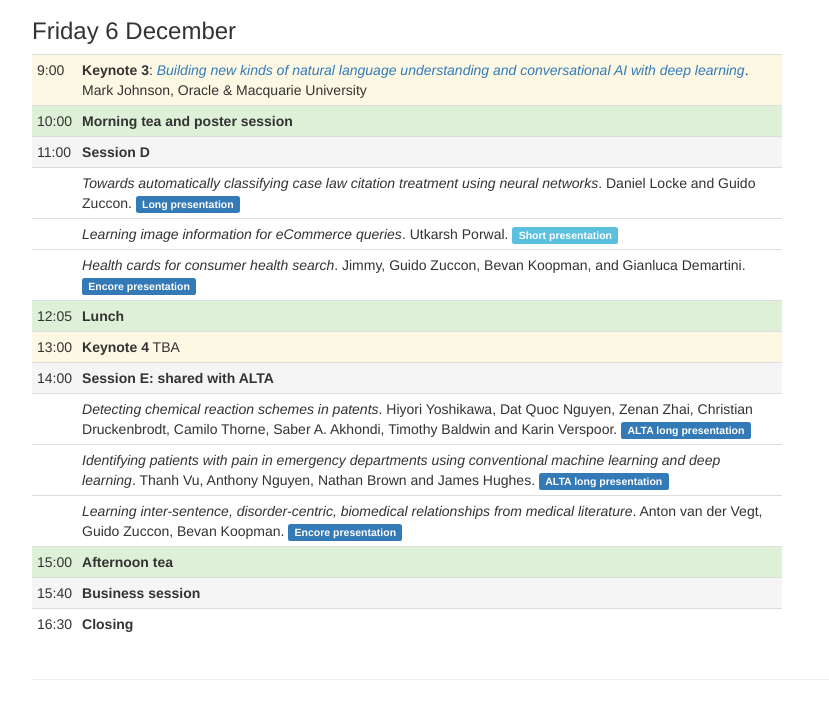
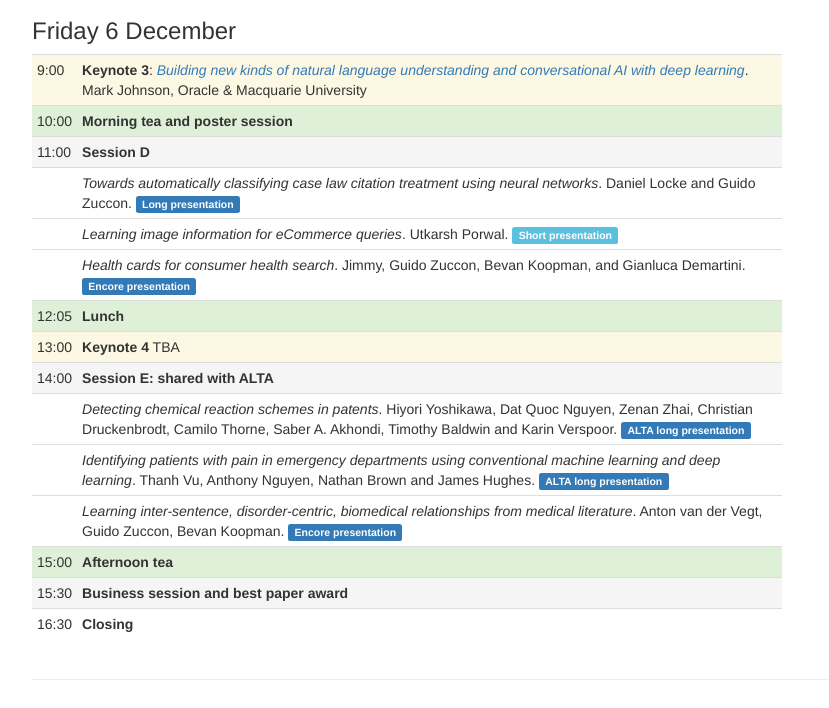
Before and after one commit to adcs-conference/2019, a plain HTML site: page programme.html in a window 1280 px wide. Shown: the part 1313-2021 px from the top of the page, without its empty margins (38-867 px from the left). Drawn offline with Linux system fonts and the light colour scheme.

Commit message:
Tweak timing of business session

```diff
--- a/programme.html
+++ b/programme.html
@@ -258,8 +258,8 @@
                               <td><strong>Afternoon tea</strong></td>
                           </tr>
                           <tr class="active">
-                              <td>15:40</td>
-                              <td><strong>Business session</strong></td>
+                              <td>15:30</td>
+                              <td><strong>Business session and best paper award</strong></td>
                           </tr>
                           <tr class="">
                               <td>16:30</td>
```
